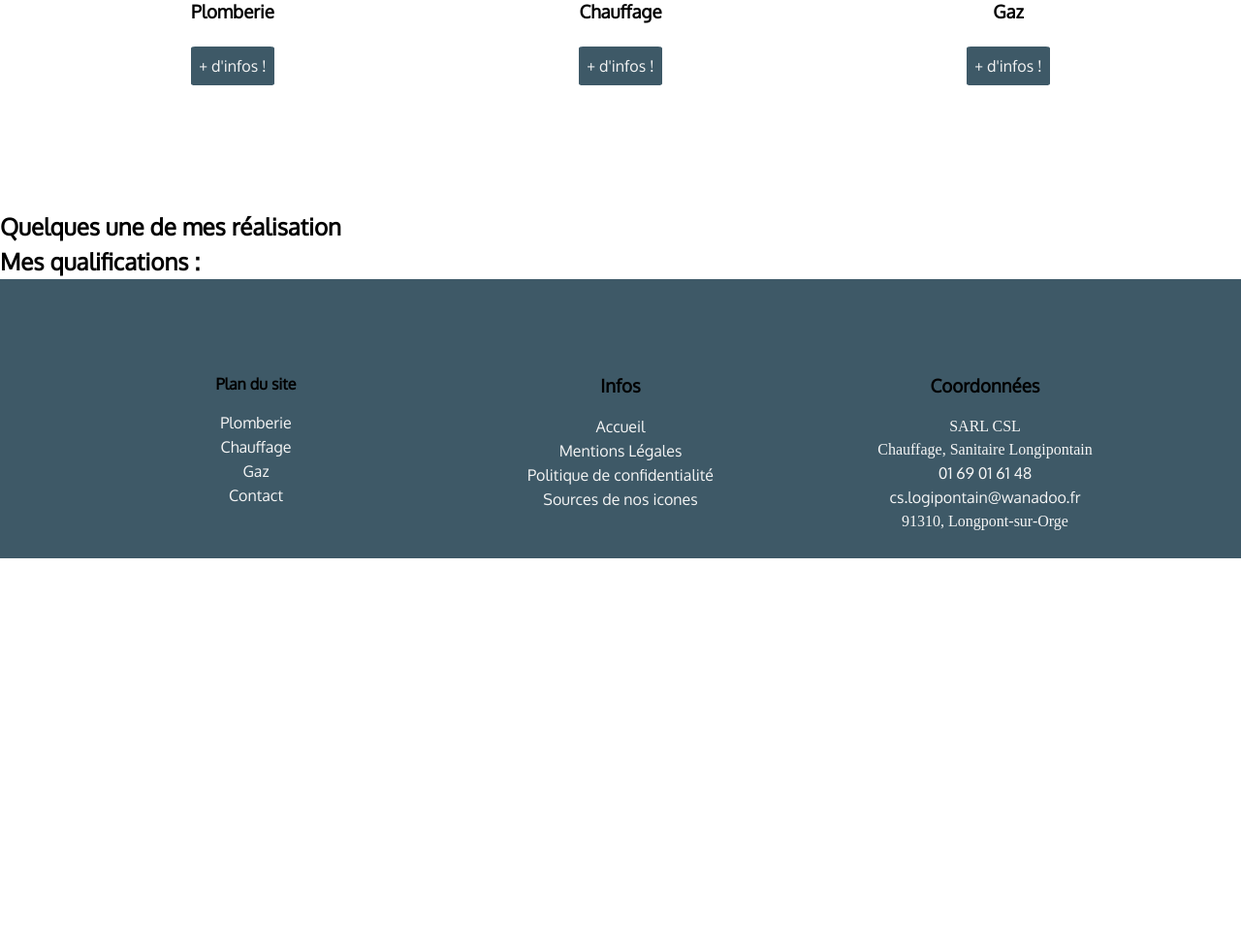
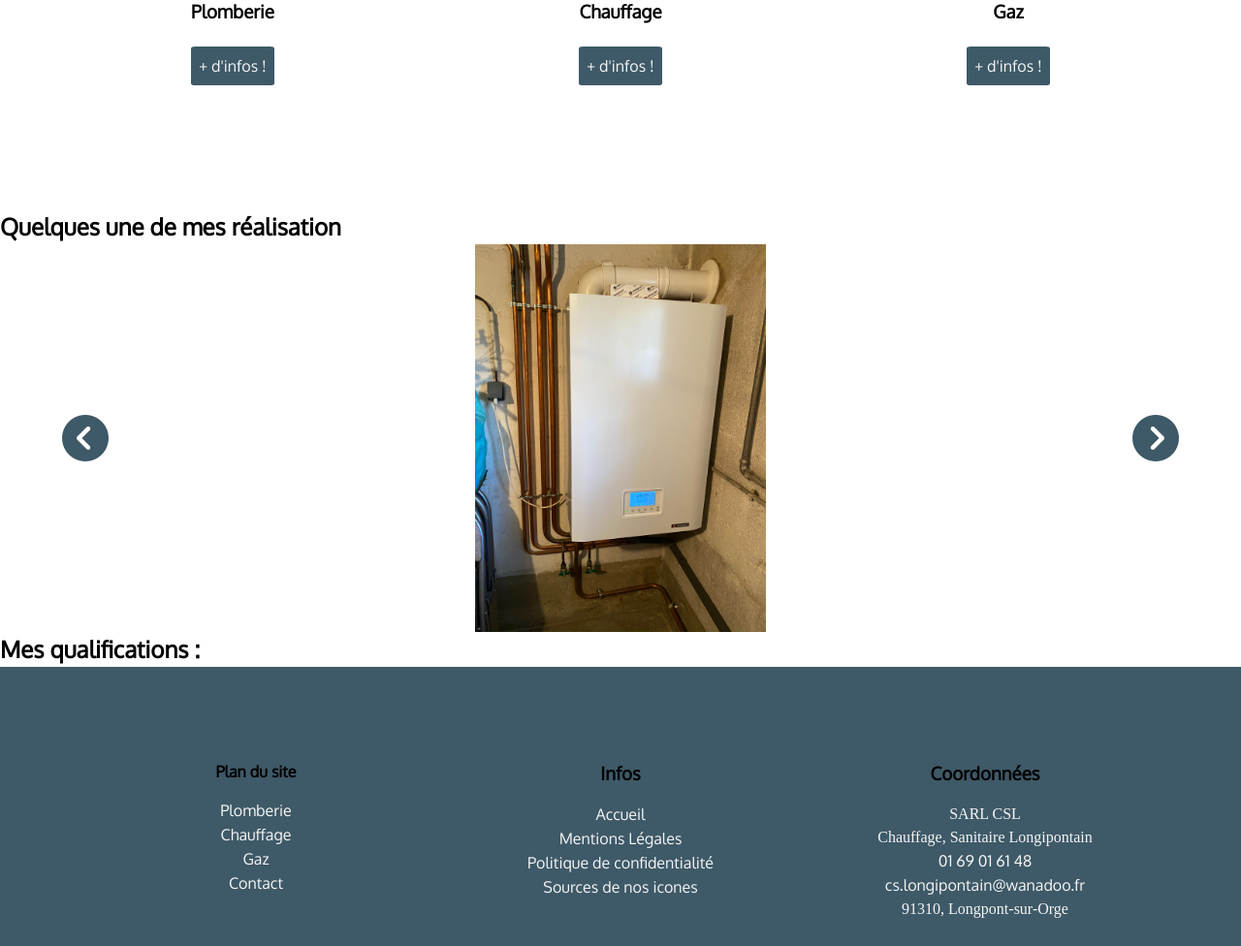
Before and after one commit to Yann-Par/stage-Project, a PHP site: page /index.php?route=home in a window 1280 px wide. Shown: the part 2016-2992 px from the top of the page at 97% size. Before the commit the page ends 2592 px from the top, so only its background shows below. Run offline with PHP 8.4, Linux system fonts and the light colour scheme; some libraries are stand-ins or nearby versions.

Commit message:
add slideshow

```diff
--- a/public/css/style.css
+++ b/public/css/style.css
@@ -235,6 +235,47 @@ header {
 }
 
 
+/* carrousel */
+
+.slider {
+    height : 50vh;
+    position : relative;
+
+}
+
+.slider img {
+    object-fit: contain;
+    height: 100%;
+    width : 100%;
+    position : absolute;
+    top : 0;
+    left : 0;
+    opacity : 0;
+    transition : opacity .5s;
+
+}
+
+.slider img.active {
+    opacity : 1;
+}
+
+.suivant, .precedent {
+    color : #3e5967;
+    font-size : 3rem;
+    position : absolute;
+    top : 50%;
+    transform : translateY(-50%);
+    cursor : pointer;
+    display : none;
+}
+
+.suivant {
+    right : 1rem;
+}
+
+.precedent {
+    left : 1rem;
+}
 
 
 
@@ -618,6 +659,10 @@ footer a , footer li {
 }
 
 
+
+.suivant, .precedent {
+    display : inherit;
+}
 
 
 
--- a/views/homePage.phtml
+++ b/views/homePage.phtml
@@ -76,11 +76,35 @@
 
     <article>
         <h2>Quelques une de mes réalisation</h2>
+        <div class="slider">
+            <img src="./public/img/realisation/img1.jpg" alt="img1" class="img_slider active" >
+            <img src="./public/img/realisation/img2.jpg" alt="img2" class="img_slider">
+            <img src="./public/img/realisation/img3.jpg" alt="img3" class="img_slider">
+            <img src="./public/img/realisation/img4.jpg" alt="img4" class="img_slider">
+
+            <div class="suivant" id="suivant">
+                <i class="fa-solid fa-circle-chevron-right" ></i>
+            </div>
+
+            <div class="precedent" id="precedent">
+                <i class="fa-solid fa-circle-chevron-left" ></i>
+            </div>
+
+
+
+        </div>
+
     </article>
 
 
     <article>
         <h2>Mes qualifications :  </h2>
+        <!-- <div id="time"></div> -->
+
+        <!-- <script src="./public/js/test.js"></script> -->
+
     </article>
 
+
+
 </section>
--- a/views/layout.phtml
+++ b/views/layout.phtml
@@ -95,7 +95,7 @@
                 <li>SARL CSL</li>
                 <li>Chauffage, Sanitaire Longipontain</li>
                 <li><a href="tel:+33169016148">01 69 01 61 48</a></li>
-                <li><a href='index.php?route=contact'>cs.logipontain@wanadoo.fr</a></li>
+                <li><a href='index.php?route=contact'>cs.longipontain@wanadoo.fr</a></li>
                 <li>91310, Longpont-sur-Orge</li>
             </ul>
         </div>
@@ -103,4 +103,5 @@
 
 
     <script  src="./public/js/navbar.js"></script>
+    <script src="./public/js/carrousel.js"></script>
 </body>
```
Also changed, not shown: public/js/carrousel.js (added, +57 -0 lines), public/js/test.js (added, +25 -0 lines), public/img/bouton.png (added), public/img/realisation/img1.jpg (added), public/img/realisation/img2.jpg (added), public/img/realisation/img3.jpg (added), 1 other file.
